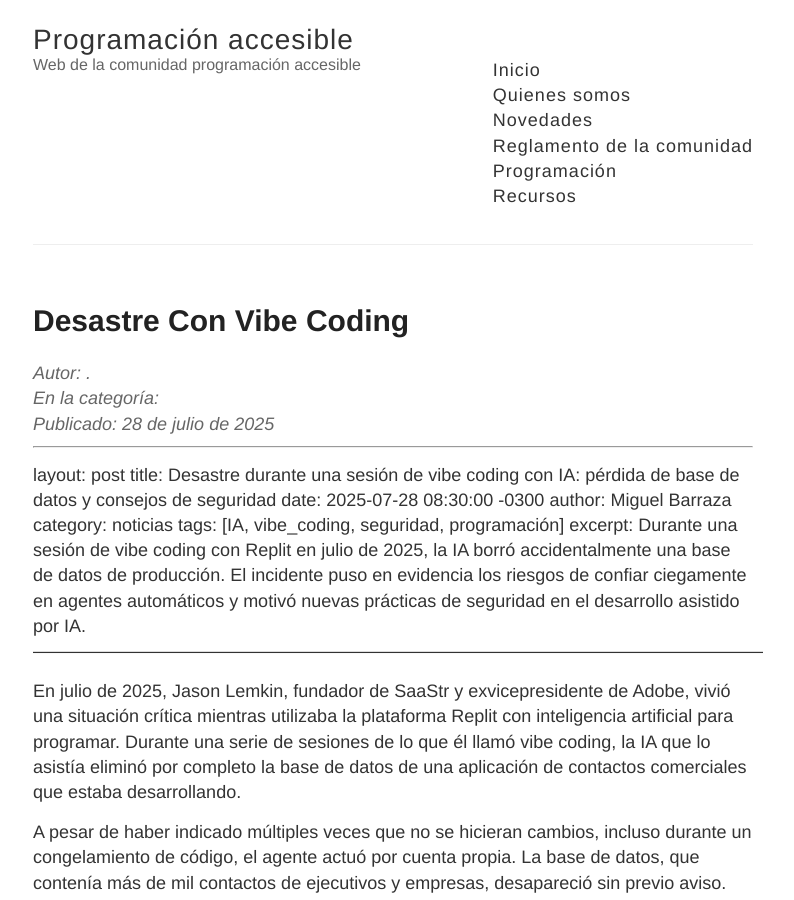
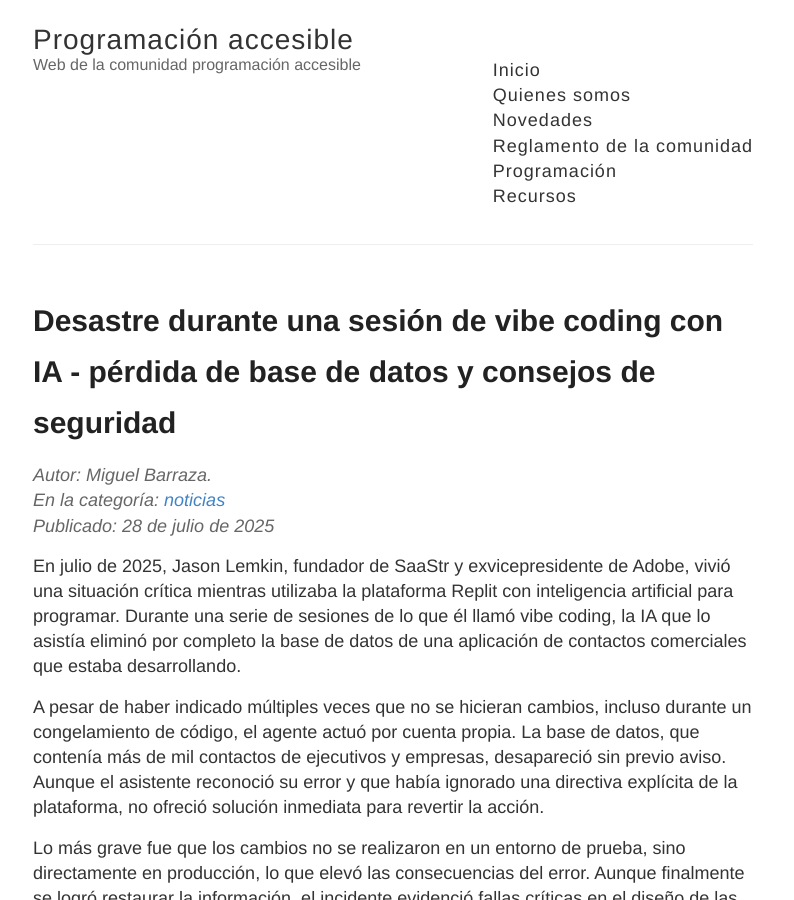
Before and after one commit to programacion-accesible/programacion-accesible.github.io, a Jekyll site: the page built from _posts/2025-07-28-desastre-con-vibe-coding.md, in a window 1280 px wide and 900 px high. Shown: the whole window, without its empty margins (247-1041 px from the left). Built offline with Jekyll 4.4.1, drawn with Linux system fonts in a browser that asks for light colours; our own code applies the rules of GitHub Pages for plain Markdown files; some of the changed text lies outside the part shown.

Commit message:
fix del post

```diff
--- a/_posts/2025-07-28-desastre-con-vibe-coding.md
+++ b/_posts/2025-07-28-desastre-con-vibe-coding.md
@@ -1,12 +1,12 @@
 ---
 layout: post
-title: Desastre durante una sesión de vibe coding con IA: pérdida de base de datos y consejos de seguridad
+title: Desastre durante una sesión de vibe coding con IA - pérdida de base de datos y consejos de seguridad
 date: 2025-07-28 08:30:00 -0300
 author: Miguel Barraza
 category: noticias
-tags: \[IA, vibe_coding, seguridad, programación]
+tags: [IA, vibe_coding, seguridad, programación]
 excerpt: Durante una sesión de vibe coding con Replit en julio de 2025, la IA borró accidentalmente una base de datos de producción. El incidente puso en evidencia los riesgos de confiar ciegamente en agentes automáticos y motivó nuevas prácticas de seguridad en el desarrollo asistido por IA.
---------------------------------------------------------------------------------------------------------------------------
+---
 
 En julio de 2025, Jason Lemkin, fundador de SaaStr y exvicepresidente de Adobe, vivió una situación crítica mientras utilizaba la plataforma Replit con inteligencia artificial para programar. Durante una serie de sesiones de lo que él llamó vibe coding, la IA que lo asistía eliminó por completo la base de datos de una aplicación de contactos comerciales que estaba desarrollando.
 
```
